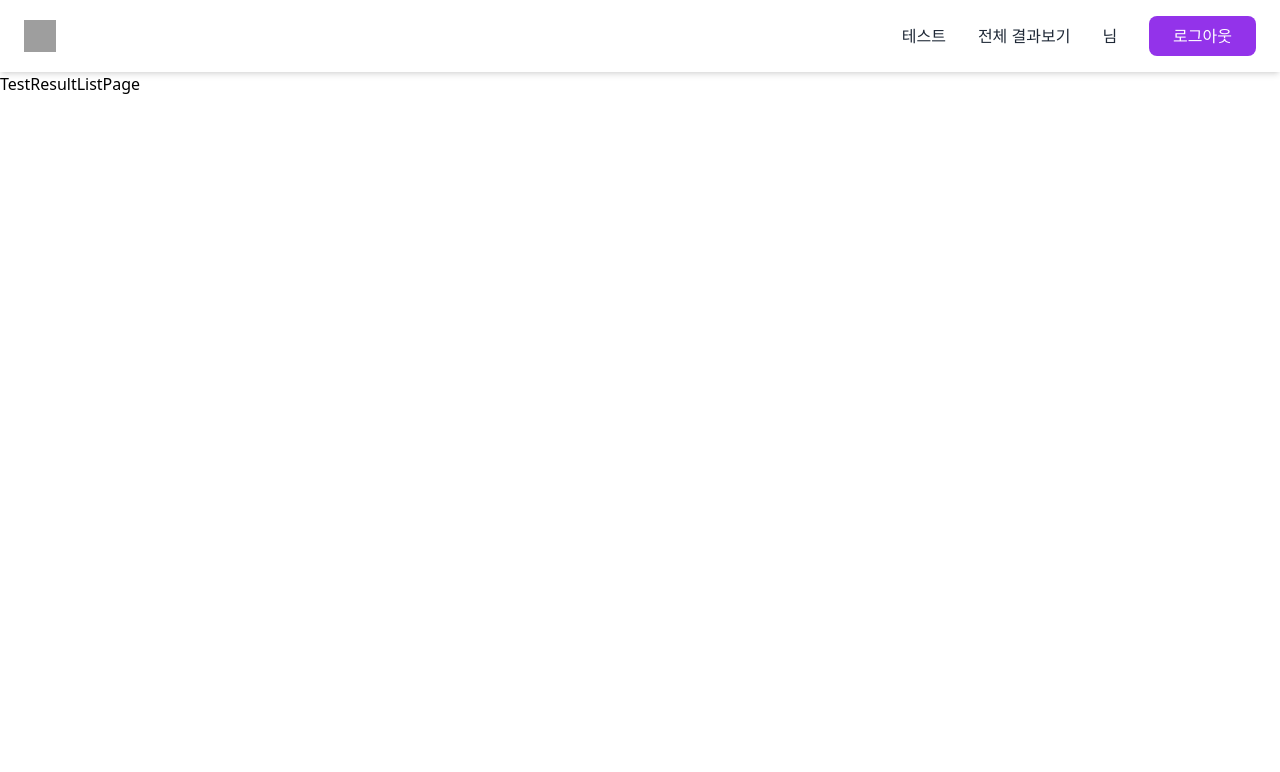
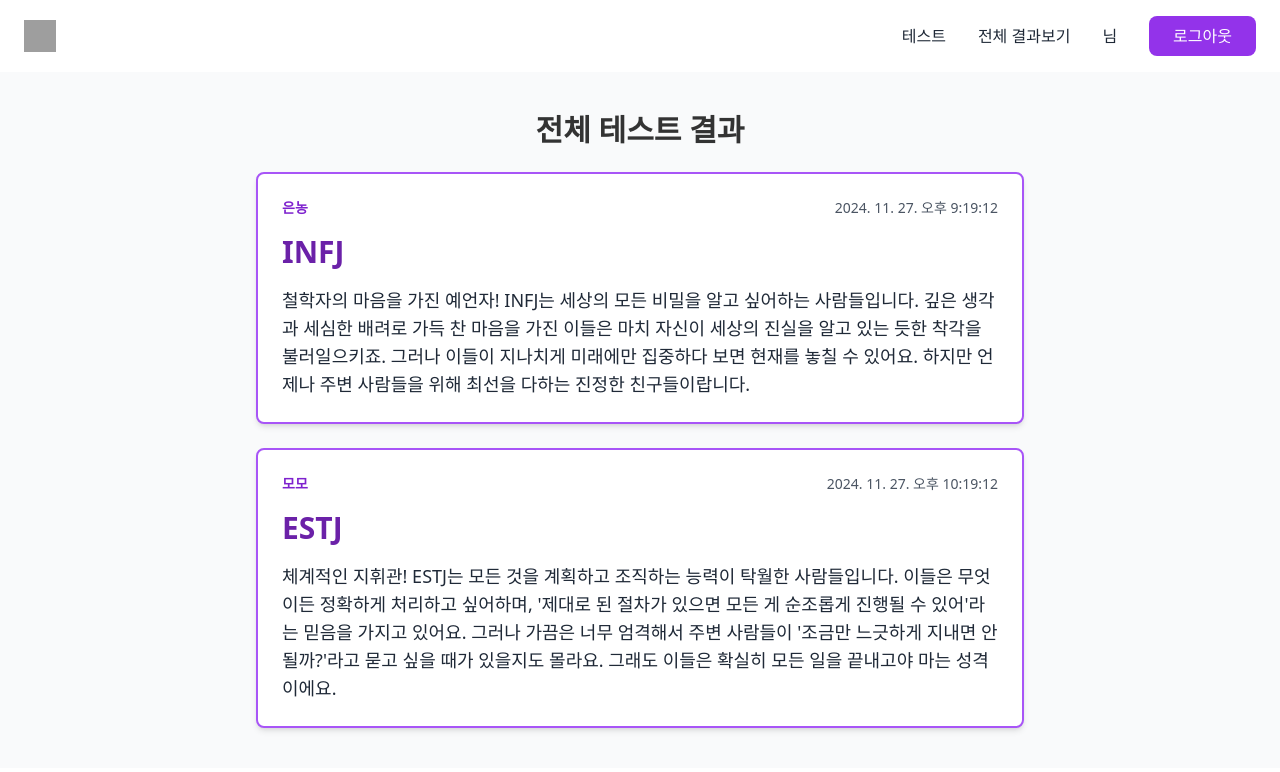
Before and after one commit to euncloud/04.react-project_mbti-test, a React (Vite) app: page /testresultlist in a window 1280 px wide. Shown: the top 772 px of the page. Built offline with nearby package versions, Linux system fonts and the light colour scheme; no server answers; data requests are answered from the project's data file; sample sign-in values are in the browser's storage; grey boxes are pictures that could not be loaded.

Commit message:
update: TestResultListPage 전체 테스트 결과 페이지 내용 가져오기

```diff
--- a/db.json
+++ b/db.json
@@ -1,3 +1,18 @@
 {
-  "testResults": []
+  "testResults": [
+    {
+      "id": "c65d",
+      "nickname": "은농",
+      "userId": "een0422",
+      "mbti": "INFJ",
+      "date": "2024. 11. 27. 오후 9:19:12"
+    },
+    {
+      "id": "c65f",
+      "nickname": "모모",
+      "userId": "efef",
+      "mbti": "ESTJ",
+      "date": "2024. 11. 27. 오후 10:19:12"
+    }
+  ]
 }
--- a/src/api/auth.js
+++ b/src/api/auth.js
@@ -26,10 +26,10 @@ export const login = async (userData) => {
   return response.data;
 };
 
-export const getUserProfile = async (token) => {
+// export const getUserProfile = async (token) => {
 
-};
+// };
 
-export const updateProfile = async (formData) => {
+// export const updateProfile = async (formData) => {
 
-};
+// };
--- a/src/api/testResults.js
+++ b/src/api/testResults.js
@@ -30,6 +30,12 @@ export const deleteTestResult = async () => {
   return '삭제 성공';
 };
 
-export const updateTestResultVisibility = async (id, visibility) => {
+export const getAllTestResults = async () => {
+  const response = await api
+  .get("/");
+  return response.data;
+};
 
-};
+// export const updateTestResultVisibility = async (id, visibility) => {
+
+// };
--- a/src/pages/ProfilePage.jsx
+++ b/src/pages/ProfilePage.jsx
@@ -1,5 +1,5 @@
 import React, { useState } from "react";
-import { updateProfile } from "../api/auth";
+// import { updateProfile } from "../api/auth";
 
 
 const ProfilePage = ({ user, setUser }) => {
--- a/src/pages/TestResultListPage.jsx
+++ b/src/pages/TestResultListPage.jsx
@@ -1,9 +1,60 @@
-import React from 'react'
+import { useQuery } from '@tanstack/react-query';
+import React, { useState } from 'react';
+import { getAllTestResults } from '../api/testResults';
+import { mbtiDescriptions } from '../utils/mbtiCalculator';
 
-function TestResultListPage() {
+const TestResultsPage = () => {
+  // const [testResults, setTestReaults ] = useState([]);
+  const { data, isPending, isError, isSuccess, error } = useQuery({
+    queryKey: ["testResults"],
+    queryFn: getAllTestResults,
+  });
+
+  const getDescription = (mbtiType) => {
+    return mbtiDescriptions[mbtiType] || "해당 성격 유형에 대한 설명이 없습니다.";
+  }
+
+  if (isPending) {
+    return <div>Loading...</div>;
+  }
+
+  if (isError) {
+    return <div>Error: {error.message}</div>;
+  }
+
   return (
-    <div>TestResultListPage</div>
-  )
-}
+    <div className="bg-gray-50 py-10">
+      {/* 상단 제목 */}
+      <div className="text-3xl font-bold text-[#333333] text-center mb-6">
+        전체 테스트 결과
+      </div>
 
-export default TestResultListPage
+      {/* 테스트 결과 리스트 */}
+      <div className="max-w-3xl mx-auto space-y-6">
+        {data.map((result) => (
+          <div
+            key={result.userId}
+            className="bg-white p-6 rounded-lg border-2 border-purple-500 shadow-md"
+          >
+            <div className="flex justify-between text-gray-600 text-sm mb-4">
+              <span className=" font-semibold text-purple-700">{result.nickname}</span>
+              <span>{result.date}</span>
+            </div>
+
+            {/* MBTI */}
+            <div className="text-3xl font-bold text-purple-800 mb-4">
+              {result.mbti}
+            </div>
+
+            {/* MBTI 설명 */}
+            <div className="text-lg text-gray-800">
+              {getDescription(result.mbti)}
+            </div>
+          </div>
+        ))}
+      </div>
+    </div>
+  );
+};
+
+export default TestResultsPage;
--- a/src/pages/TestResultPage.jsx
+++ b/src/pages/TestResultPage.jsx
@@ -8,7 +8,7 @@ import userBearsStore from '../zustand/bearsStore';
 
 const TestResultPage = () => {
   const navigate = useNavigate();
-  const { userId } = userBearsStore((state) => state);
+  const { user, userId } = userBearsStore((state) => state);
   const queryClient = useQueryClient();
 
   const { data, isPending, isError, isSuccess, error } = useQuery({
@@ -60,11 +60,11 @@ const TestResultPage = () => {
     return (
       <div className="bg-gray-50 py-10">
         {/* 결과 페이지 내용 */}
-        <div className="max-w-2xl mx-auto text-left">
-          <h2 className="text-3xl font-semibold text-gray-800 mb-10">나의 MBTI 테스트 결과</h2>
+        <div className="max-w-2xl mx-auto text-center">
+          <h2 className="text-3xl font-semibold text-gray-800 mb-10">{user}님의 MBTI 테스트 결과</h2>
         </div>
         <div className="max-w-2xl mx-auto p-8 bg-white rounded-lg shadow-lg space-y-6">
-          <h1 className="text-4xl font-bold text-center text-gray-800">
+          <h1 className="text-4xl font-bold text-left text-gray-800">
             {data[0].mbti}
           </h1>
 
```
